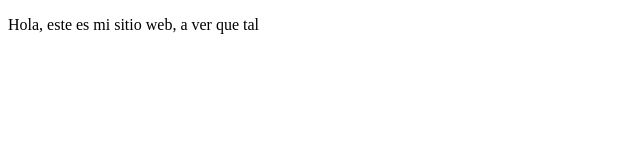
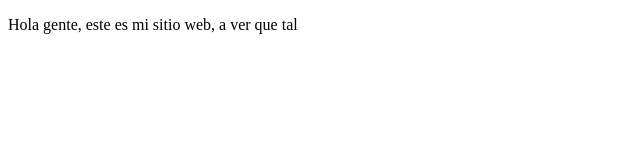
Before and after one commit to SamuelAponter/ProyectoDemoCursoPrework, a plain HTML site: page index.html in a window 1280 px wide. Shown: the full height of the page, 0-640 px from the left. Drawn offline with Linux system fonts and the light colour scheme.

Commit message:
cambios agregamos gentet

```diff
--- a/index.html
+++ b/index.html
@@ -8,7 +8,7 @@
 </head>
 <body>
     <p>
-        Hola, este es mi sitio web, a ver que tal
+        Hola gente, este es mi sitio web, a ver que tal
     </p>
 </body>
 </html>
```
